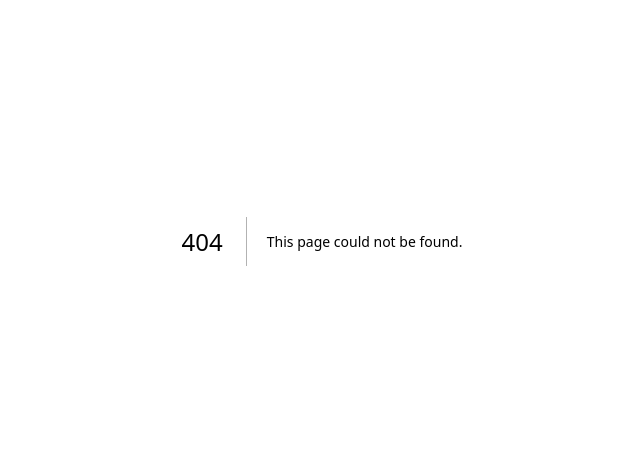
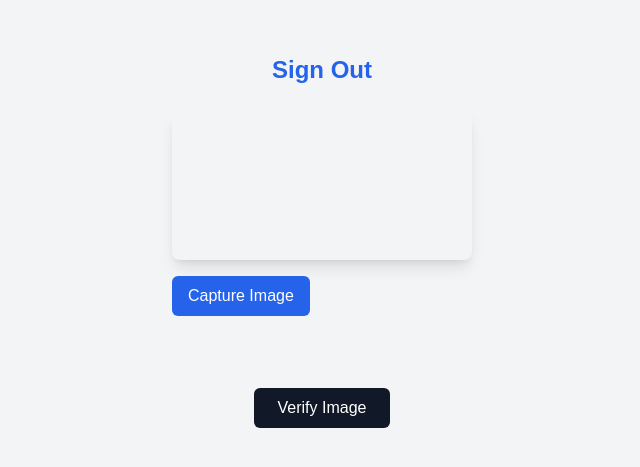
Before and after one commit to Kizito007/employee-admin, a Next.js app: page /sign-out in a window 1280 px wide. Before the commit this address had no page. Shown: the part 159-626 px from the top of the page, without its empty margins (318-958 px from the left). Built offline with nearby package versions, Linux system fonts and the light colour scheme; no server answers.

Commit message:
feat: sign out

```diff
--- a/app/components/common/AttendanceTable.js
+++ b/app/components/common/AttendanceTable.js
@@ -1,5 +1,6 @@
 "use client"
 import { useEffect, useState, } from "react";
+import Link from "next/link";
 import axios from "axios";
 import LoadingSpinner from "./LoadingSpinner";
 import Image from "next/image";
@@ -73,8 +74,8 @@ export default function AttendanceTable({ attendance, isLoading, onSearch }) {
                         "Name",
                         "ID",
                         "Status",
-                        "Check-in",
-                        "Check-out",
+                        "Sign-in",
+                        "Sign-out",
                         "Schedule-in",
                         "Schedule-out",
                       ].map((header, idx) => (
@@ -127,7 +128,11 @@ export default function AttendanceTable({ attendance, isLoading, onSearch }) {
                           {attendee?.checkIn}
                         </td>
                         <td className="px-4 py-2">
-                          {attendee?.checkOut}
+                          {
+                            attendee.checkOut ?
+                            <> {attendee.checkOut} </> :
+                            <Link href={`/sign-out?attendanceId=${attendee.attendanceId}&employeeId=${attendee.employeeId}`} className="text-blue-600 hover:text-blue-800">sign-out</Link>
+                          }
                         </td>
                         <td className="px-4 py-2">{attendee?.scheduleIn}</td>
                         <td className="px-4 py-2">{attendee?.scheduleOut}</td>
--- a/app/departments/page.js
+++ b/app/departments/page.js
@@ -157,8 +157,8 @@ export default function Page() {
                         "ID",
                         "Role",
                         "Status",
-                        "Check-in",
-                        "Check-out",
+                        "Sign-in",
+                        "Sign-out",
                         "Actions",
                       ].map((header, idx) => (
                         <th key={idx} className="px-4 py-2">
--- a/app/login/page.js
+++ b/app/login/page.js
@@ -17,6 +17,7 @@ export default function Login() {
     const router = useRouter();
     const [error, setError] = useState(null);
     const [success, setSuccess] = useState(null);
+    const [showPassword, setShowPassword] = useState(false);
 
     const submit = async (e) => {
         e.preventDefault();
@@ -121,13 +122,19 @@ export default function Login() {
                                     Password
                                 </label>
                                 <input
-                                    type="password"
+                                    type={showPassword ? 'text' : 'password'}
                                     id="password"
                                     className="mt-1 mb-6 p-1.5 block w-full rounded-md border-gray-300 shadow-sm focus:border-blue-500 focus:ring-blue-500 sm:text-sm"
                                     placeholder="Enter your password"
                                     required
                                     onChange={handlePasswordChange}
                                 />
+                                <span
+                                //   className="absolute inset-y-0 right-3 top-8 flex items-center cursor-pointer text-gray-500"
+                                onClick={() => setShowPassword(!showPassword)}
+                                >
+                                {showPassword ? '🙈' : '👁️'}
+                                </span>
                             </div>
                             <div className="flex items-center justify-between mb-6">
                                 <div>
--- /dev/null
+++ b/app/sign-out/page.js
@@ -0,0 +1,189 @@
+"use client";
+import axios from "axios";
+import { useSearchParams } from "next/navigation";
+import { useState, useRef, useEffect, Suspense } from "react";
+import { useRouter } from "next/navigation";
+import Webcam from "react-webcam";
+import FlashBanner from "@/app/components/common/FlashBanner";
+import LoadingSpinner from "@/app/components/common/LoadingSpinner";
+import { convertBase64ImageToJpg } from "../add-attendance/convertBase64ToJpg";
+
+function CaptureUpload() {
+    const [capturedImage, setCapturedImage] = useState(null);
+    const [isLoading, setIsLoading] = useState(false);
+    const [error, setError] = useState(null);
+    const [success, setSuccess] = useState(null);
+    // const [employeeId, setEmployeeId] = useState("");
+    const [employee, setEmployee] = useState({});
+    const webcamRef = useRef(null);
+    const router = useRouter();
+    const searchParams = useSearchParams();
+    const attendanceId = searchParams.get('attendanceId');
+    const employeeId = searchParams.get('employeeId');
+
+    const captureImage = async () => {
+        if (!employeeId) {
+            setError("Employee ID is required before capturing the image.");
+            return;
+        }
+        const jwt = localStorage.getItem('jwt')
+        const employeeResponse = await axios.get(
+            `https://school-project-backend-p17b.onrender.com/api/v1/employee/employee-mgmt/employees/${employeeId}`,
+            {
+              headers: {
+                'Authorization': `Bearer ${jwt}`
+              }
+            }
+        );
+        setEmployee(employeeResponse.data.data);
+        const imageSrc = webcamRef.current.getScreenshot();
+        setCapturedImage(imageSrc);
+    };
+
+    const handleRetake = () => {
+        setCapturedImage(null);
+    };
+
+    const uploadBase64Image = async (base64String) => {
+        try {
+            const imageBlob = await convertBase64ImageToJpg(base64String)
+            const formData = new FormData();
+            formData.append("file", imageBlob, "file");
+            return formData;
+        } catch (error) {
+            console.error("Error during image processing:", error.message);
+            return null;
+        }
+    };
+
+    const compareImages = async () => {
+        if (!capturedImage) {
+            setError("Image is required for comparison.");
+            return;
+        }
+        const formData = await uploadBase64Image(capturedImage)
+        const jwt = localStorage.getItem('jwt')
+        setIsLoading(true);
+        try {
+            const apiUrl =
+                `https://school-project-backend-p17b.onrender.com/api/v1/employee/employee-mgmt/upload-face/${employeeId}`
+            await axios.post(apiUrl, formData, {
+                headers: { 'Content-Type': 'multipart/form-data', 'Authorization': `Bearer ${jwt}` },
+            });
+
+            const response = await axios.post(
+                `https://school-project-backend-p17b.onrender.com/api/v1/employee/employee-mgmt/sign-out-face/${employeeId}/${attendanceId}`, {},
+                { headers: { 'Authorization': `Bearer ${jwt}` } }
+            );
+            const confidence = response.data.data.confidence
+
+            if (confidence && confidence >= 75 ) {
+                setSuccess(`Images match with confidence level of ${confidence}`)
+                setIsLoading(false)
+                setTimeout(() => {
+                router.push(`/dashboard`);
+                }, 3600);
+            } else {
+                setError("Images do not match.");
+            }
+        } catch (err) {
+            console.error("Error comparing images:", err);
+            setError("Failed to compare images. Please try again.");
+        } finally {
+            setIsLoading(false);
+        }
+    };
+
+    return (
+        <>
+            {error && (
+                <FlashBanner
+                    message={error}
+                    type="error"
+                    onClose={() => setError(null)}
+                />
+            )}
+            {success && (
+                <FlashBanner
+                    message={success}
+                    type="success"
+                    onClose={() => setSuccess(null)}
+                />
+            )}
+
+            <div className="flex flex-col items-center justify-center min-h-screen p-6 bg-gray-100">
+                <h1 className="text-2xl font-bold mb-6 text-blue-600">Sign Out</h1>
+                {/* Employee ID Input */}
+                {/* <div className="mb-6 w-full md:w-1/2">
+                    <label htmlFor="employeeId" className="block mb-2 text-sm font-medium text-gray-700">
+                        Enter Employee ID:
+                    </label>
+                    <input
+                        type="text"
+                        id="employeeId"
+                        value={employeeId}
+                        onChange={(e) => setEmployeeId(e.target.value)}
+                        placeholder="e.g., EMP12345"
+                        className="w-full px-3 py-2 border rounded-md shadow-sm focus:ring-blue-500 focus:border-blue-500"
+                    />
+                </div> */}
+
+                {!capturedImage ? (
+                    <div className="mb-6">
+                        <Webcam
+                            audio={false}
+                            ref={webcamRef}
+                            screenshotFormat="image/jpeg"
+                            className="rounded-lg shadow-lg"
+                        />
+                        <button
+                            onClick={captureImage}
+                            className="mt-4 px-4 py-2 bg-blue-600 text-white rounded-md hover:bg-blue-700"
+                        >
+                            Capture Image
+                        </button>
+                    </div>
+                ) : (
+                    <div className="mb-6 py-6">
+                        <div className=" flex ">
+                        <img
+                            src={capturedImage}
+                            alt="Captured"
+                            className="mt-2 mx-2 w-48 h-48 rounded-lg shadow-lg"
+                        />
+                        <img
+                            src={employee?.photo?.url}
+                            alt="Captured"
+                            className="mt-2 w-48 h-48 rounded-lg shadow-lg"
+                        />
+                        </div>
+                        <button
+                            onClick={handleRetake}
+                            className="mt-4 px-4 py-2 bg-red-600 text-white rounded-md hover:bg-red-700"
+                        >
+                            Retake
+                        </button>
+                    </div>
+                )}
+
+                {isLoading && <LoadingSpinner />} <br /><br />
+
+                <button
+                    onClick={compareImages}
+                    className="px-6 py-2 bg-gray-900 text-white rounded-md hover:bg-gray-700"
+                    disabled={!employeeId}
+                >
+                    Verify Image
+                </button>
+            </div>
+        </>
+    );
+}
+
+export default function CameraCaptureUpload() {
+    return (
+        <Suspense>
+        <CaptureUpload />
+        </Suspense>
+    )
+}
```
